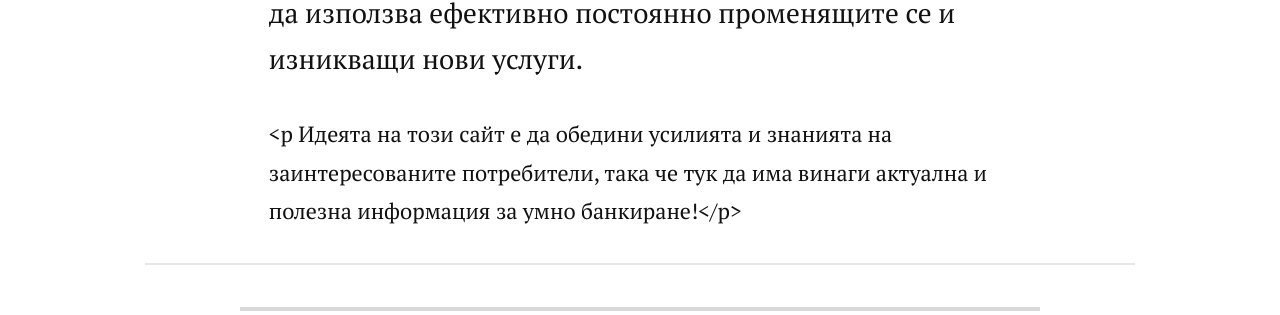
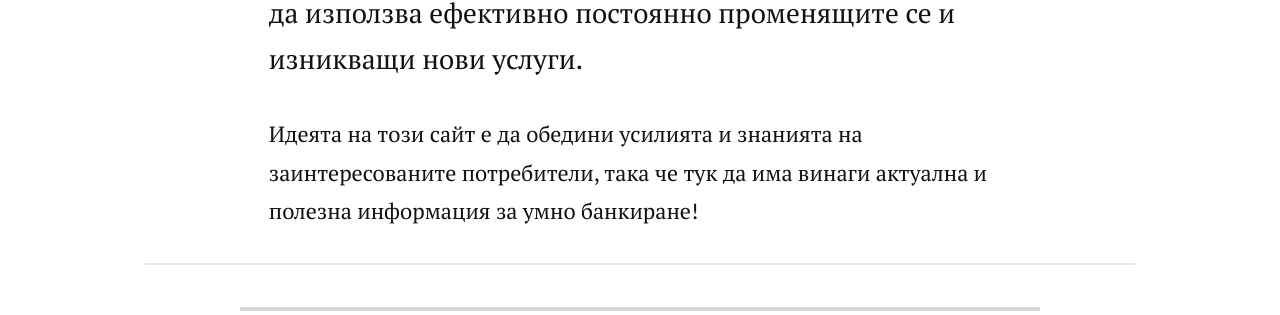
Before and after one commit to Smart-Banking/Smart-Banking.github.io, a Jekyll site: the page built from intro.md, in a window 1280 px wide. Shown: the part 892-1207 px from the top of the page. Built offline with Jekyll 4.4.1, drawn with Linux system fonts in a browser that asks for light colours; nearby versions of some CDN libraries; comment, search, counter and statistics services are not loaded.

Commit message:
интро

```diff
--- a/intro.md
+++ b/intro.md
@@ -7,4 +7,4 @@ date:   2022-12-28
 
 <p class="intro"><span class="dropcap">Б</span>огатото изобилие от възможности в банковата сфера и морето от разнообразна информация е в състояние да обърка всеки. Не е по силите на един човек да е винаги в крак с всички промени и новини, така че да използва ефективно постоянно променящите се и изникващи нови услуги.</p>
 
-<p Идеята на този сайт е да обедини усилията и знанията на заинтересованите потребители, така че тук да има винаги актуална и полезна информация за умно банкиране!</p>
+<p>Идеята на този сайт е да обедини усилията и знанията на заинтересованите потребители, така че тук да има винаги актуална и полезна информация за умно банкиране!</p>
```
